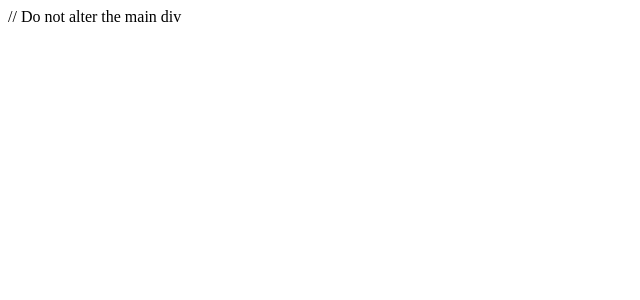
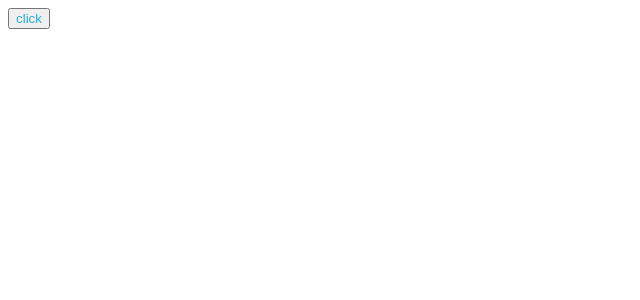
Before and after one commit to SONU-GUPTA1/Button-Action-with-Functional-Component---Axios-JS-Basic-OOPS-4-pillars-JS-Ab---wxyzbxc4uh81, a React app: page / in a window 1280 px wide. Shown: the top 300 px of the page, without its empty margins (0-640 px from the left). Built offline with nearby package versions, Linux system fonts and the light colour scheme.

Commit message:
Update App.js

```diff
--- a/src/components/App.js
+++ b/src/components/App.js
@@ -1,10 +1,17 @@
 import React, {Component, useState} from "react";
 import "./../styles/App.css";
+let name = " Hello, I've learnt to use the full-stack evaluation tool. This makes me so happy";
 
 function App() {
+   const[data,setData] = useState(" ")
+  const change = ()=>{
+    setData(name)
+  }
   return (
     <div id="main">
-      // Do not alter the main div
+     <button id="click" onClick={change} >click</button>
+      <p id="para" >{data}</p>
+
     </div>
   );
 }
```
